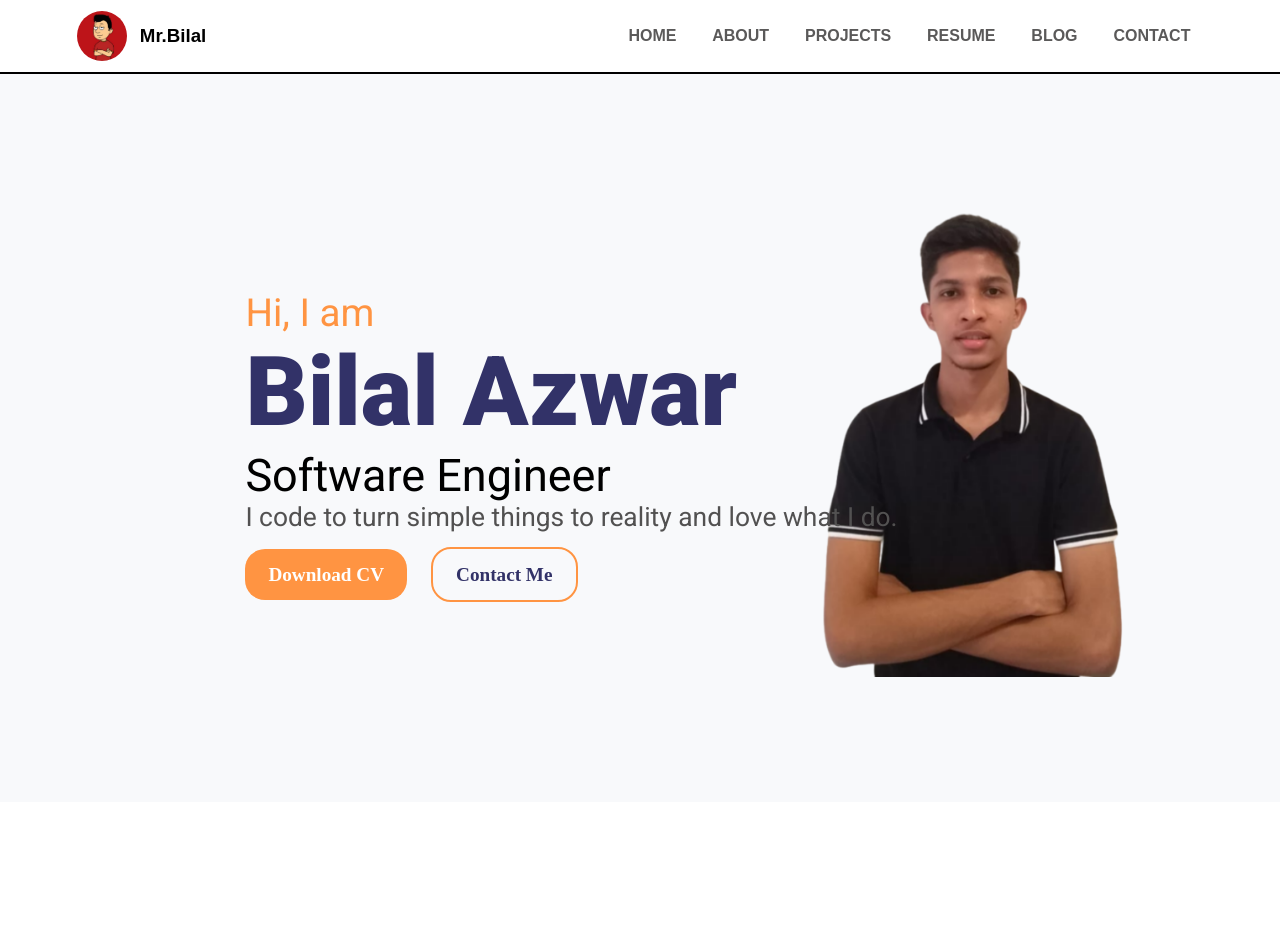
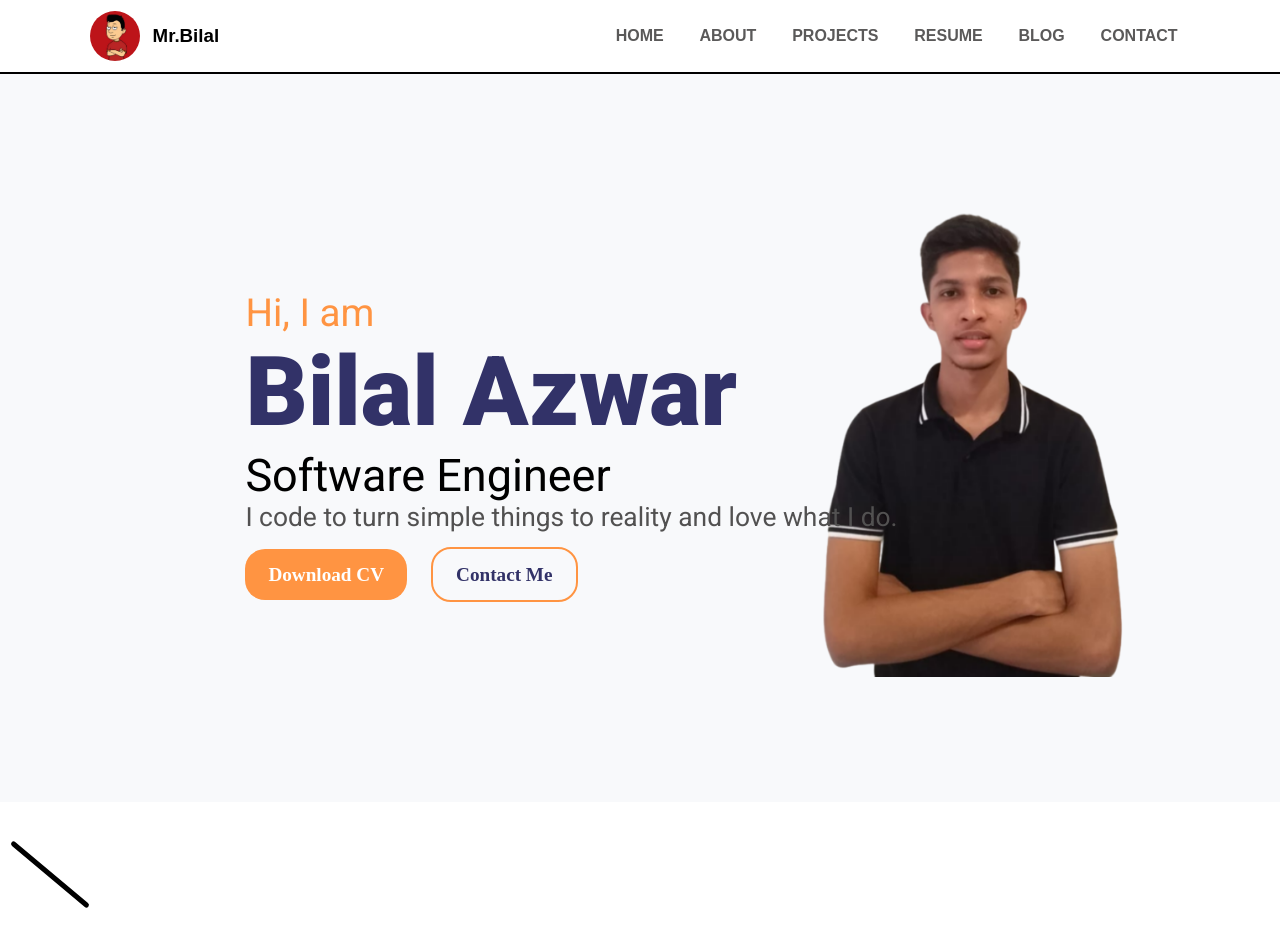
Before and after one commit to bilalazwar/portfolio, a React (Create React App) app: page / in a window 1280 px wide. Shown: the top 946 px of the page. Before the commit the page ends 802 px from the top, so only its background shows below. Built offline with nearby package versions, Linux system fonts and the light colour scheme.

Commit message:
added rotate for menue

```diff
--- a/src/pages/Home.js
+++ b/src/pages/Home.js
@@ -29,7 +29,11 @@ export default function Home() {
                   <label id='btnDownloadCv'>Download CV</label>
                   <label id='btnContactMe'>Contact Me</label>
                 </div>
+
             </div>
+          </div>
+          <div className='turnLine'>
+              <div id="horizontalLine"></div>
           </div>
 
       </section>
--- a/src/style/home.css
+++ b/src/style/home.css
@@ -148,3 +148,18 @@ change all the font sizes
 font must be to parent size like em
 when in another device default browser size in 15 px then adjust according to that
 */
+
+.turnLine{
+    height: 200px;
+    width: 100%;
+}
+#horizontalLine{
+
+
+    width: 100px;
+    height: 5px;
+    background-color: black;
+    border-radius: 5px;margin-top: 70px;
+    transform: rotateX(40deg);
+    transform: rotate(40deg);
+}
--- a/src/style/homeheader.css
+++ b/src/style/homeheader.css
@@ -6,7 +6,7 @@
     /* background-color: rgba(236, 118, 66, 255); */
     width: 100%;
     height: 9vh;        /* viewport height */
-    padding: 0 7vw 0 6vw;     /* viewport width */
+    padding: 0 8vw 0 7vw;     /* viewport width */
     display: flex;
     flex-direction: row;
     justify-content: space-between;
@@ -43,7 +43,7 @@ a{
 }
 
 .btnMenu .line{
-    width: 37px;
+    width: 40px;
     height: 4px;
     border-radius: 10px;
     background-color: black;
@@ -58,7 +58,28 @@ a{
 
 
 
+@media (width > 973px){
+    .btnMenu{
+        display: none;
+    }
 
+    /* .btnMenu:hover {
+
+        cursor: pointer;
+        .line{
+            position: fixed;
+        }
+        #line1{
+            display: none;
+        }
+        #line2{
+            transform: rotateZ(45deg);
+        }
+        #line3{
+            transform: rotateZ(-45deg);
+        }
+    } */
+}
 
 
 @media (width< 973px){
@@ -66,29 +87,48 @@ a{
         display: none;
     }
     .btnMenu:hover {
-        #line2 {
-          display: none; /* Hide the second line on hover */
+
+        cursor: pointer;
+        .line{
+            position: relative;
         }
-
-        animation-name: menu;
-        animation-duration: 2s;
+        #line1{
+            display: none;
+        }
+        #line2{
+            position: absolute;
+            transition: 1s;
+            margin-bottom: 0;
+            transform: rotateZ(45deg);
+        }
+        #line3{
+            transition: 1s;
+            transform: rotateZ(-45deg);
+        }
     }
 
-    @keyframes menu {
-        from {
-          #line1 {
-            transform: rotateX(60deg); /* Rotate first line 60 degrees on X-axis */
-          }
-        }
-        to {
-          #line3 {
-            transform: rotateX(180deg); /* Rotate third line 60 degrees on Y-axis */
-          }
-        }
-    }
 }
-@media (width > 973px){
-    .btnMenu{
-        display: none;
-    }
+
+
+
+
+/* .btnMenu{
+    margin-right: 15px;
+} */
+
+
+
+
+/* .line{
+
+    position: absolute;
 }
+#line1{
+    display: none;
+}
+#line2{
+    transform: rotateZ(45deg);
+}
+#line3{
+    transform: rotateZ(-45deg);
+} */
```
